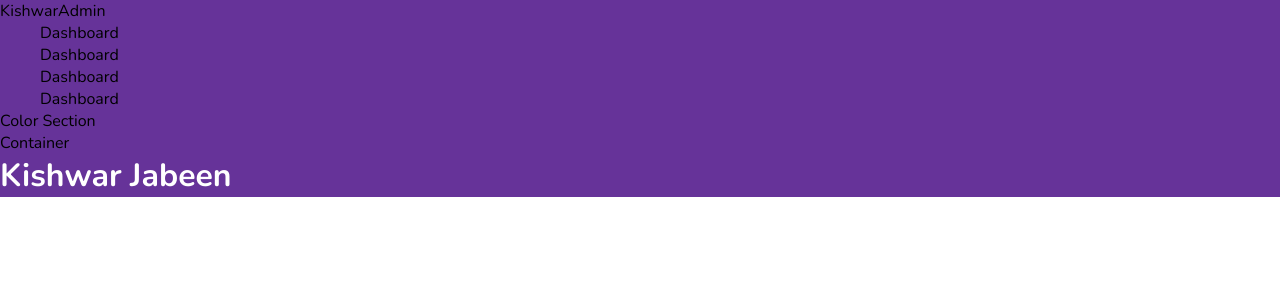
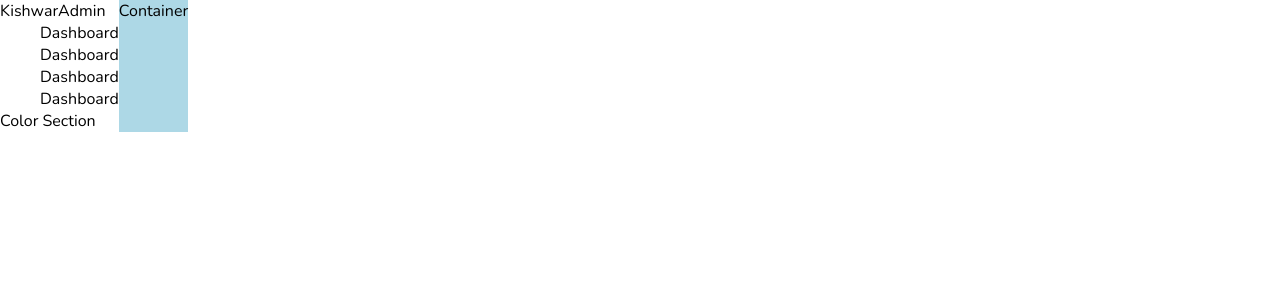
Before and after one commit to kishwerjabeen/react-admin-dashboard, a React (Create React App) app: page / in a window 1280 px wide. Shown: the top 300 px of the page. Built offline with nearby package versions, Linux system fonts and the light colour scheme.

Commit message:
home css

```diff
--- a/src/pages/home/Home.jsx
+++ b/src/pages/home/Home.jsx
@@ -10,7 +10,7 @@ const Home = () => {
 
     <div className='homeContainer'>Container</div>
 
-    <h1 className='title'> Kishwar Jabeen</h1>
+
     </div>
   )
 }
--- a/src/pages/home/home.scss
+++ b/src/pages/home/home.scss
@@ -1,6 +1,6 @@
 .home{
-    background-color: rebeccapurple;
-    .title{
-        color: white ;
+    display: flex;
+    .homeContainer{
+        background-color: lightblue;
     }
 }
```
